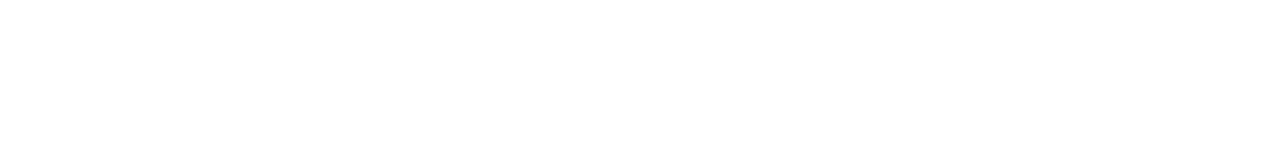
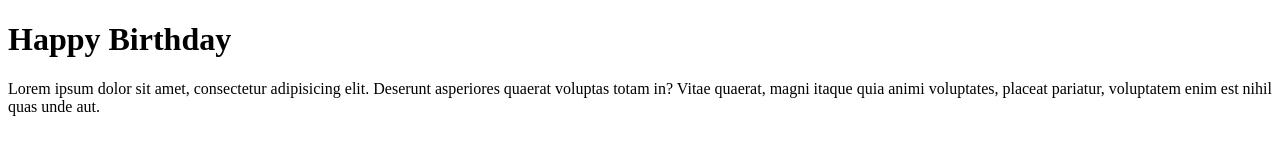
Before and after one commit to azmiazizah18/Assignment-2, a plain HTML site: page index.html in a window 1280 px wide. Drawn offline with Linux system fonts and the light colour scheme.

Commit message:
modified index.html

```diff
--- a/index.html
+++ b/index.html
@@ -6,6 +6,9 @@
     <title>Document</title>
 </head>
 <body>
-
+    <h1>Happy Birthday</h1>
+    <div>
+        <p>Lorem ipsum dolor sit amet, consectetur adipisicing elit. Deserunt asperiores quaerat voluptas totam in? Vitae quaerat, magni itaque quia animi voluptates, placeat pariatur, voluptatem enim est nihil quas unde aut.</p>
+    </div>
 </body>
 </html>
```
